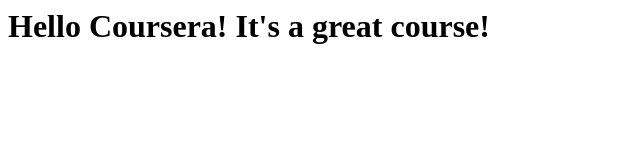
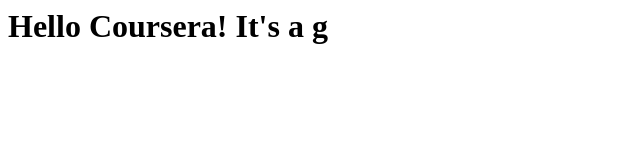
Before and after one commit to jonbonto/coursera-test, a plain HTML site: page site/index.html in a window 1280 px wide. Shown: the whole page, without its empty margins (0-640 px from the left). Drawn offline with Linux system fonts and the light colour scheme.

Commit message:
my first page

```diff
--- a/site/index.html
+++ b/site/index.html
@@ -3,6 +3,6 @@
 	<title>Hello Coursera!</title>
 </head>
 <body>
-	<h1>Hello Coursera! It's a great course!</h1>
+	<h1>Hello Coursera! It's a g</h1>
 </body>
 </html>
```
